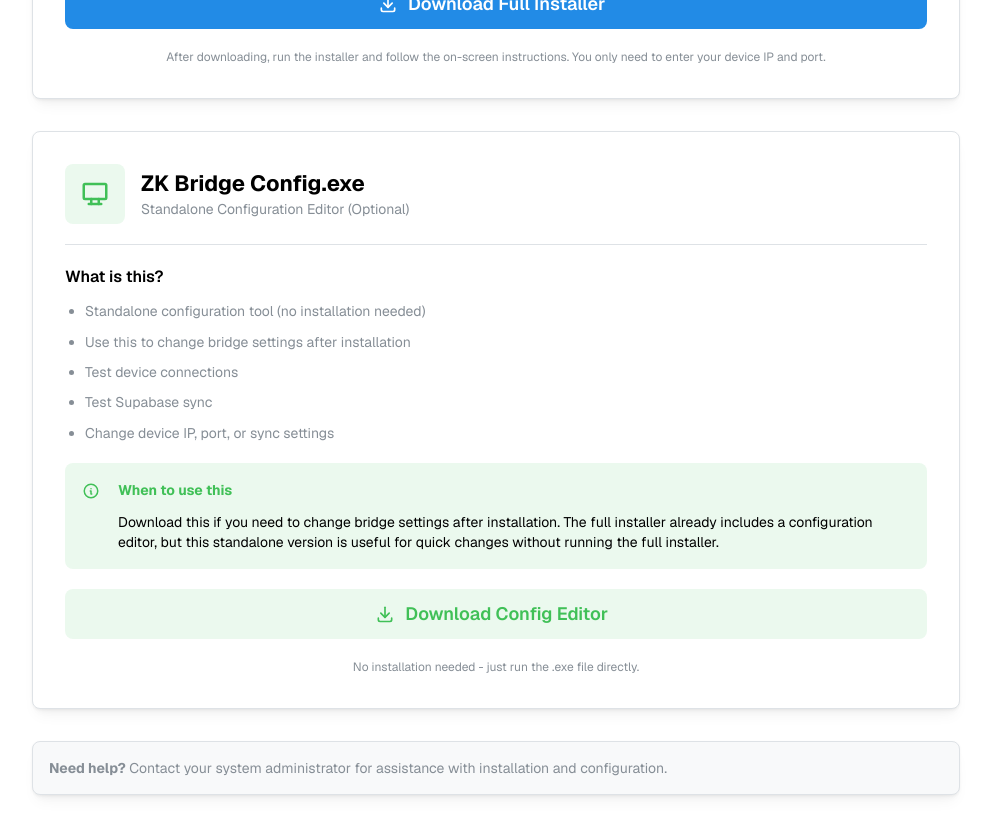
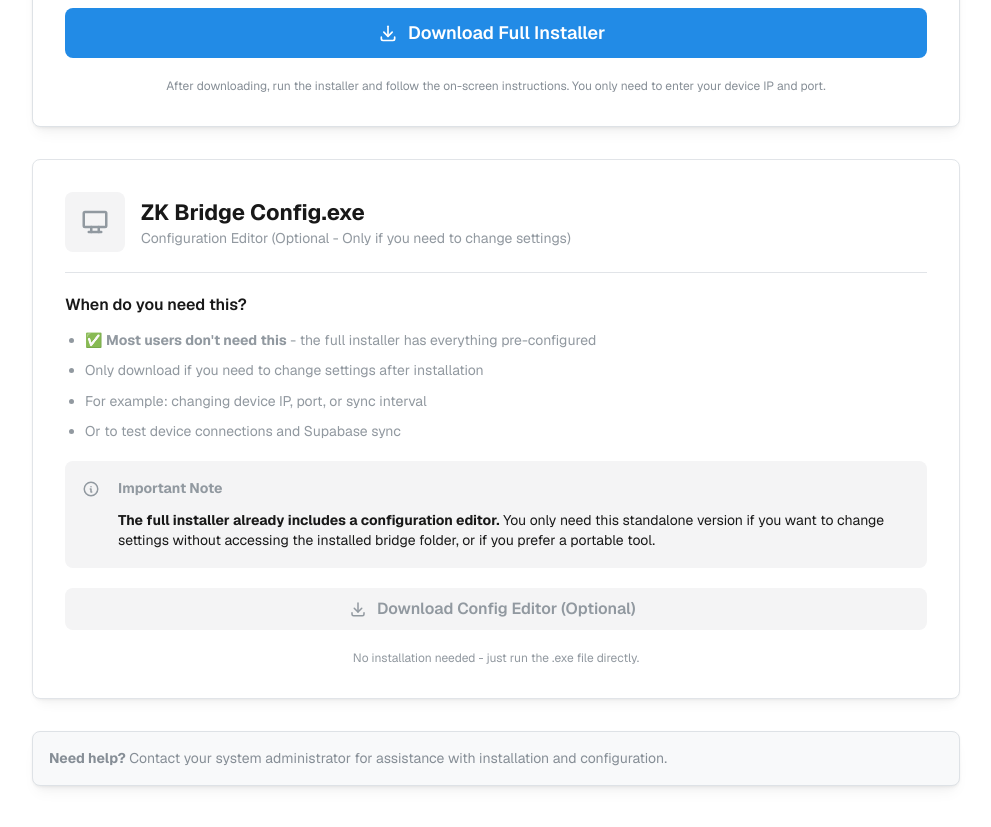
Before and after one commit to Saadiee17/zk-hr-app, a Next.js app: page /bridge-installer in a window 1280 px wide. Shown: the part 820-1647 px from the top of the page, without its empty margins (269-1260 px from the left). Built offline with nearby package versions, Linux system fonts and the light colour scheme.

Commit message:
new installer v2.0
zkbridge installer

```diff
--- a/src/app/bridge-installer/page.jsx
+++ b/src/app/bridge-installer/page.jsx
@@ -26,7 +26,7 @@
         <div>
           <Title order={1} mb="md">ZK Bridge Installer</Title>
           <Text c="dimmed" size="lg">
-            Download and install the ZK Bridge service to sync attendance data from your ZKTeco devices.
+            Download and install the ZK Bridge service to sync attendance data from your ZKTeco devices. Supabase credentials are pre-configured - you only need to enter your device IP and port!
           </Text>
         </div>
 
@@ -88,16 +88,16 @@
           </Stack>
         </Paper>
 
-        <Paper withBorder shadow="sm" p="xl">
+        <Paper withBorder shadow="sm" p="xl" style={{ opacity: 0.9 }}>
           <Stack gap="lg">
             <Group>
-              <ThemeIcon size={60} radius="md" variant="light" color="green">
+              <ThemeIcon size={60} radius="md" variant="light" color="gray">
                 <IconDeviceDesktop size={30} />
               </ThemeIcon>
               <div>
                 <Title order={3}>ZK Bridge Config.exe</Title>
                 <Text c="dimmed" size="sm">
-                  Standalone Configuration Editor (Optional)
+                  Configuration Editor (Optional - Only if you need to change settings)
                 </Text>
               </div>
             </Group>
@@ -105,34 +105,33 @@
             <Divider />
 
             <div>
-              <Text fw={600} mb="sm">What is this?</Text>
+              <Text fw={600} mb="sm">When do you need this?</Text>
               <List spacing="xs" size="sm" c="dimmed">
-                <List.Item>Standalone configuration tool (no installation needed)</List.Item>
-                <List.Item>Use this to change bridge settings after installation</List.Item>
-                <List.Item>Test device connections</List.Item>
-                <List.Item>Test Supabase sync</List.Item>
-                <List.Item>Change device IP, port, or sync settings</List.Item>
+                <List.Item>✅ <strong>Most users don't need this</strong> - the full installer has everything pre-configured</List.Item>
+                <List.Item>Only download if you need to change settings after installation</List.Item>
+                <List.Item>For example: changing device IP, port, or sync interval</List.Item>
+                <List.Item>Or to test device connections and Supabase sync</List.Item>
               </List>
             </div>
 
-            <Alert icon={<IconInfoCircle size={18} />} title="When to use this" color="green" variant="light">
+            <Alert icon={<IconInfoCircle size={18} />} title="Important Note" color="gray" variant="light">
               <Text size="sm">
-                Download this if you need to change bridge settings after installation. The full installer already includes a configuration editor, but this standalone version is useful for quick changes without running the full installer.
+                <strong>The full installer already includes a configuration editor.</strong> You only need this standalone version if you want to change settings without accessing the installed bridge folder, or if you prefer a portable tool.
               </Text>
             </Alert>
 
             <Button
-              size="lg"
+              size="md"
               variant="light"
-              color="green"
-              leftSection={<IconDownload size={20} />}
+              color="gray"
+              leftSection={<IconDownload size={18} />}
               onClick={handleDownload}
               component="a"
               href="/ZK Bridge Config.exe"
               download="ZK Bridge Config.exe"
               fullWidth
             >
-              Download Config Editor
+              Download Config Editor (Optional)
             </Button>
 
             <Text size="xs" c="dimmed" ta="center">
```
Also changed, not shown: 1 other file (tests, documents, lock files or other folders).
